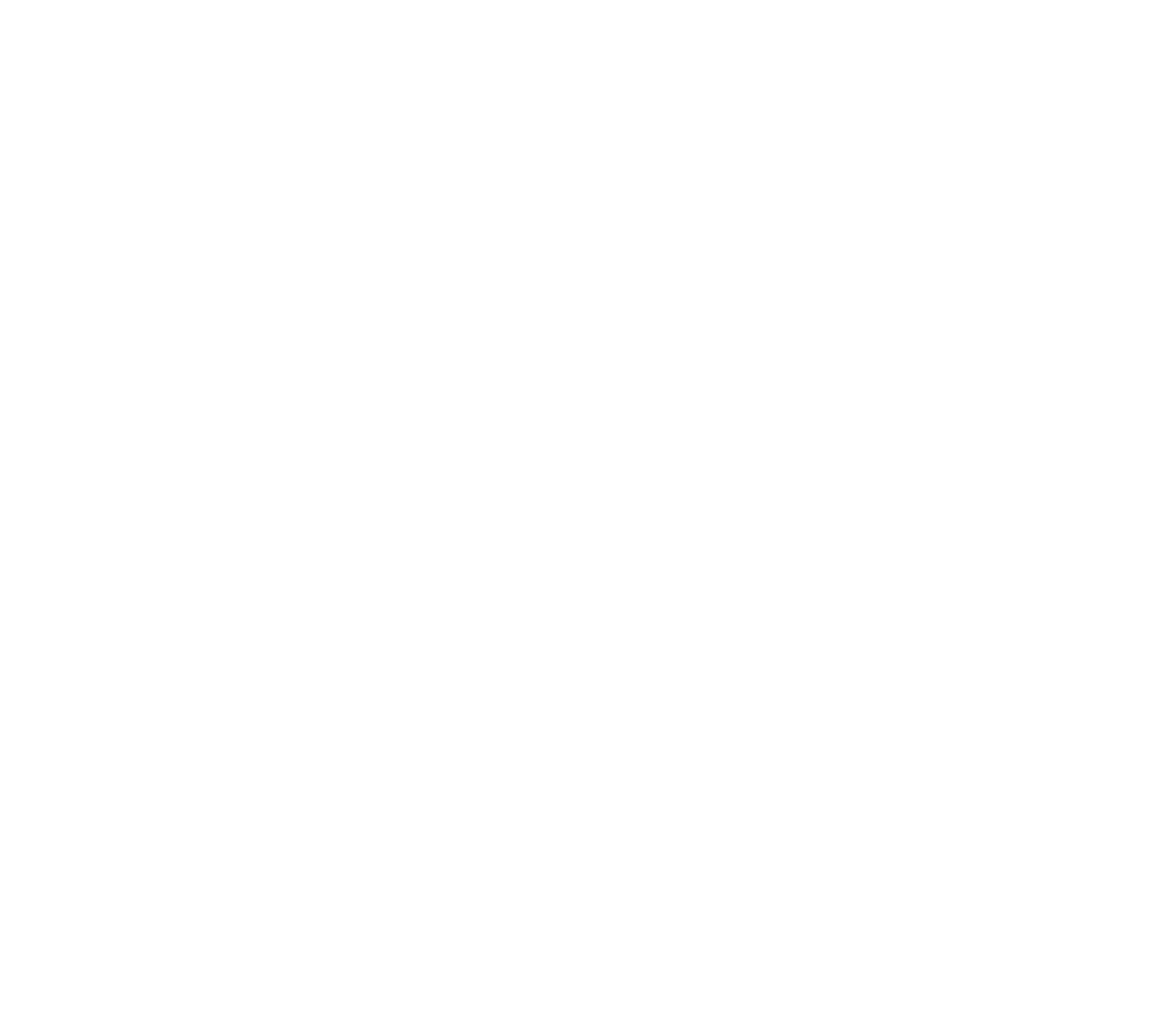
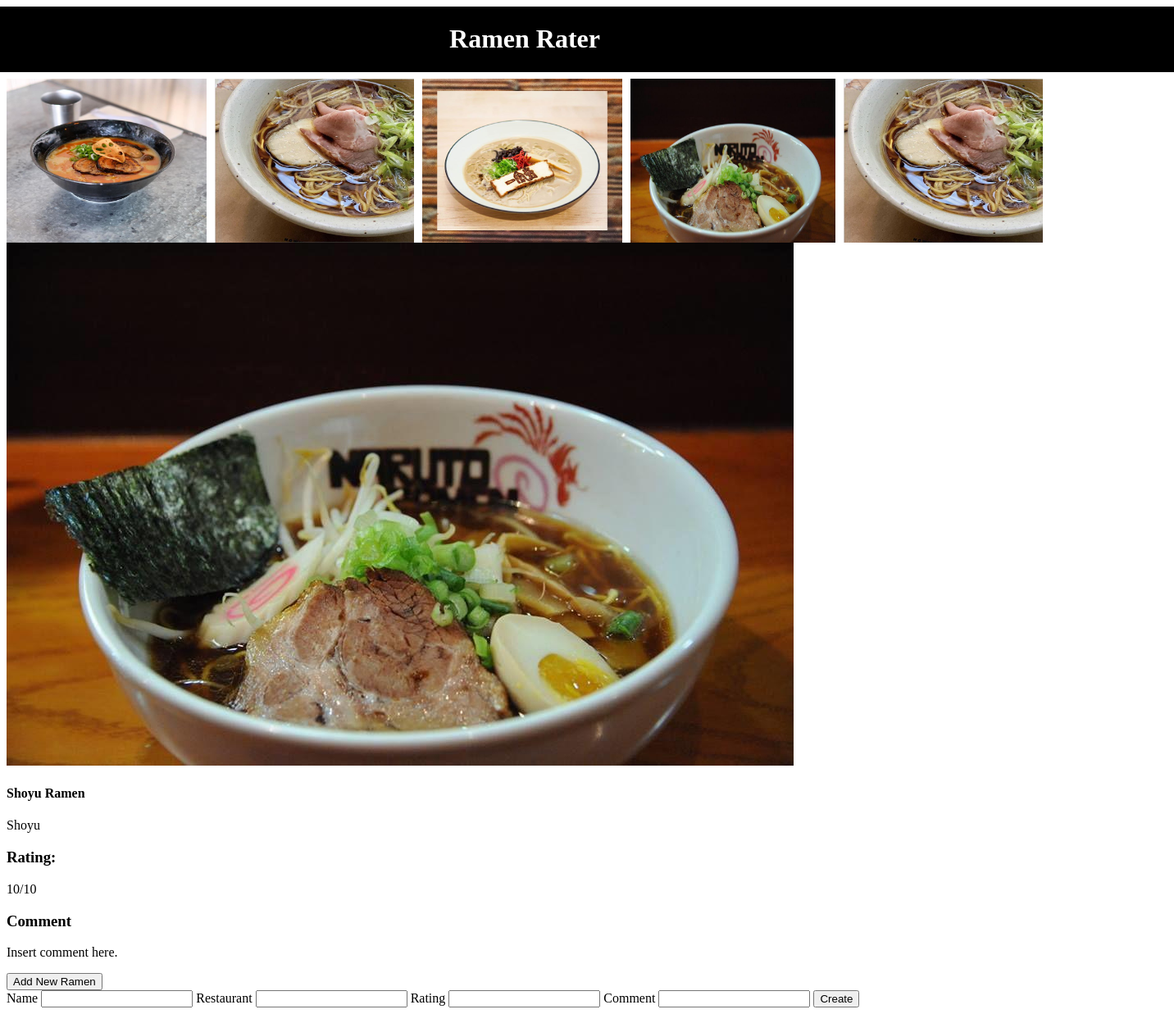
Before and after one commit to zaki-s/Ramen-Rater-App, a plain HTML site: page index.html in a window 1280 px wide. Shown: the whole page at 82% size, 1432 px wide, since content can reach past the window. Before the commit the page ends 800 px from the top, so only its background shows below. Drawn offline with Linux system fonts and the light colour scheme.

Commit message:
Created the skeleton of the whole Ramen Rater app

```diff
--- a/index.html
+++ b/index.html
@@ -4,8 +4,55 @@
     <meta charset="UTF-8">
     <meta name="viewport" content="width=device-width, initial-scale=1.0">
     <title>Ramen Rater | EST 2025</title>
+    <link rel="stylesheet" href="./styles.css">
 </head>
 <body>
+    <div class="top">
+        <h1>Ramen Rater</h1>
+    </div>
 
+    <div class="images">
+        <img src="./images/gyukotsu.jpg" alt="Gyukotsu Ramen">
+        <img src="./images/shoyu.jpg" alt="Shoyu Ramen">
+        <img src="./images/nirvana.jpg" alt="Nirvana Ramen">
+        <img src="./images/naruto.jpg" alt="Ramen Image">
+        <img src="./images/shoyu.jpg" alt="Shoyu Ramen">
+    </div>
+
+    <div class="ramendeet">
+        <div id="deet-cont">
+            <div id="deet-image">
+                <img src="./images/naruto.jpg" alt="Ramen Image">
+            </div>
+            <div id="deet-text">
+                <h4>Shoyu Ramen</h4>
+                <p>Shoyu</p>
+            </div>
+        </div>
+        <h3>Rating:</h3>
+        <p>10/10</p>
+        <h3>Comment</h3>
+        <p>Insert comment here.</p>
+    </div>
+
+    <button id="addramen">Add New Ramen</button>
+
+    <div class="form">
+        <label for="nameput">Name</label>
+        <input type="text" id="nameput">
+
+        <label for="restaurantput">Restaurant</label>
+        <input type="text" id="restaurantput">
+
+        <label for="imageput">Rating</label>
+        <input type="number" id="imageput">
+
+        <label for="commentput">Comment</label>
+        <input type="text" id="commentput">
+
+        <button>Create</button>
+    </div>
+
+    <script src="./script.js"></script>
 </body>
 </html>
--- a/styles.css
+++ b/styles.css
@@ -0,0 +1,31 @@
+
+.top {
+    display: flex;
+    justify-content: center;
+    align-items: center;
+    background-color: black;
+    color: white;
+    gap: 10px;
+    margin: 0.5rem -10rem;
+}
+
+.images > img {
+    width: 250px;
+    height: 200px;
+}
+
+.images {
+    display: flex;
+    justify-content: center;
+    align-items: center;
+    gap: 10px;
+}
+
+.ramendeet > #deet-cont > img {
+    display: flex;
+    flex-direction: row;
+    justify-content: center;
+    align-items: center;
+    width: 300px;
+    height: 250px;
+}
```
Also changed, not shown: images/gyukotsu.jpg (added), images/kojiro.jpg (added), images/naruto.jpg (added), images/nirvana.jpg (added), images/shoyu.jpg (added).
